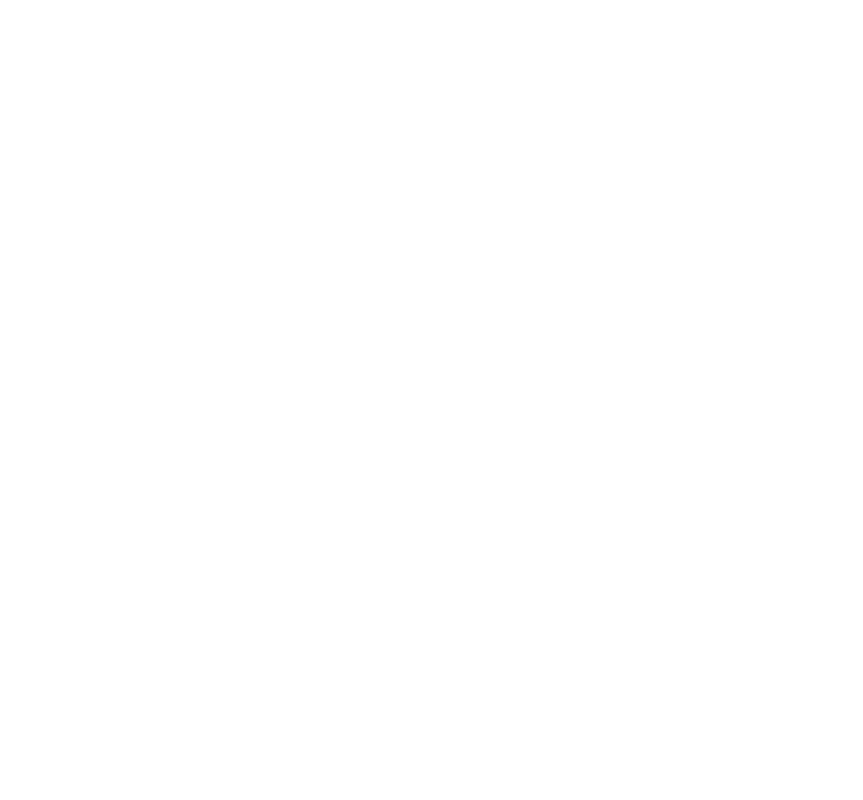
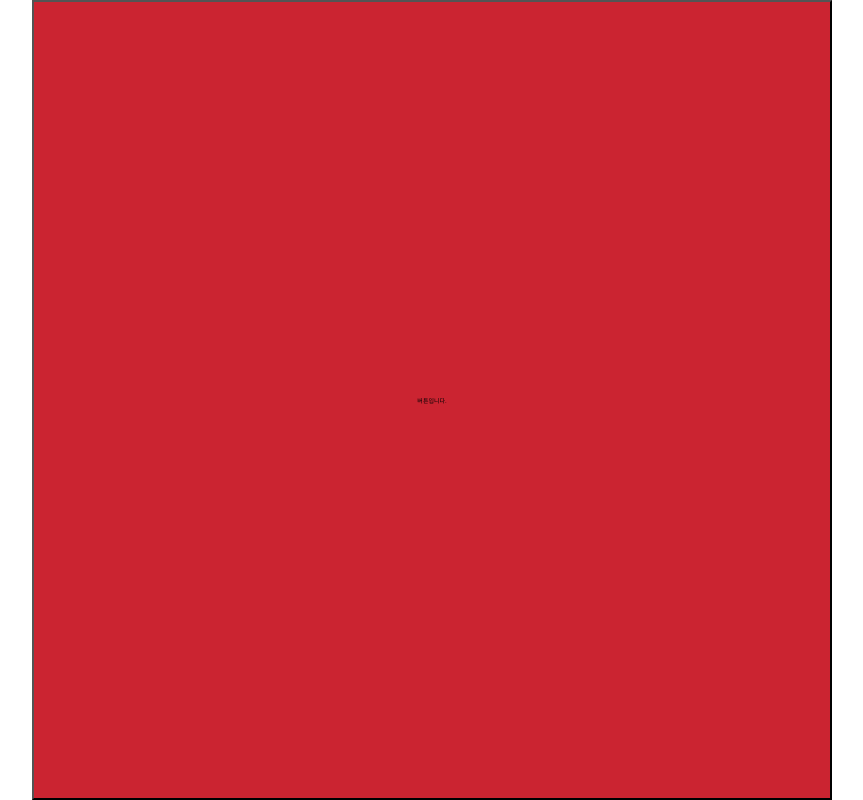
Before and after one commit to boostcamp-2020/Project12-A-Slack-Web, a React app in the folder client/: page / in a window 1280 px wide. Shown: the whole page, without its empty margins (208-1071 px from the left). Built offline with nearby package versions, Linux system fonts and the light colour scheme.

Commit message:
feat: add margin to global style

```diff
--- a/client/src/App.tsx
+++ b/client/src/App.tsx
@@ -1,10 +1,16 @@
 import React from 'react'
 import { createGlobalStyle } from 'styled-components'
+import A from '@atom/index'
+
+const style = {
+  backgroundColor: 'red',
+}
 
 const App = () => {
   return (
     <>
       <GlobalStyle />
+      <A.Button customStyle={style}>버튼입니다.</A.Button>
     </>
   )
 }
@@ -17,6 +23,7 @@ const GlobalStyle = createGlobalStyle`
     width: 100vh;
     box-sizing: border-box;
     font-size: 62.5%;
+    margin: 0 auto;
   }
 `
 
```
